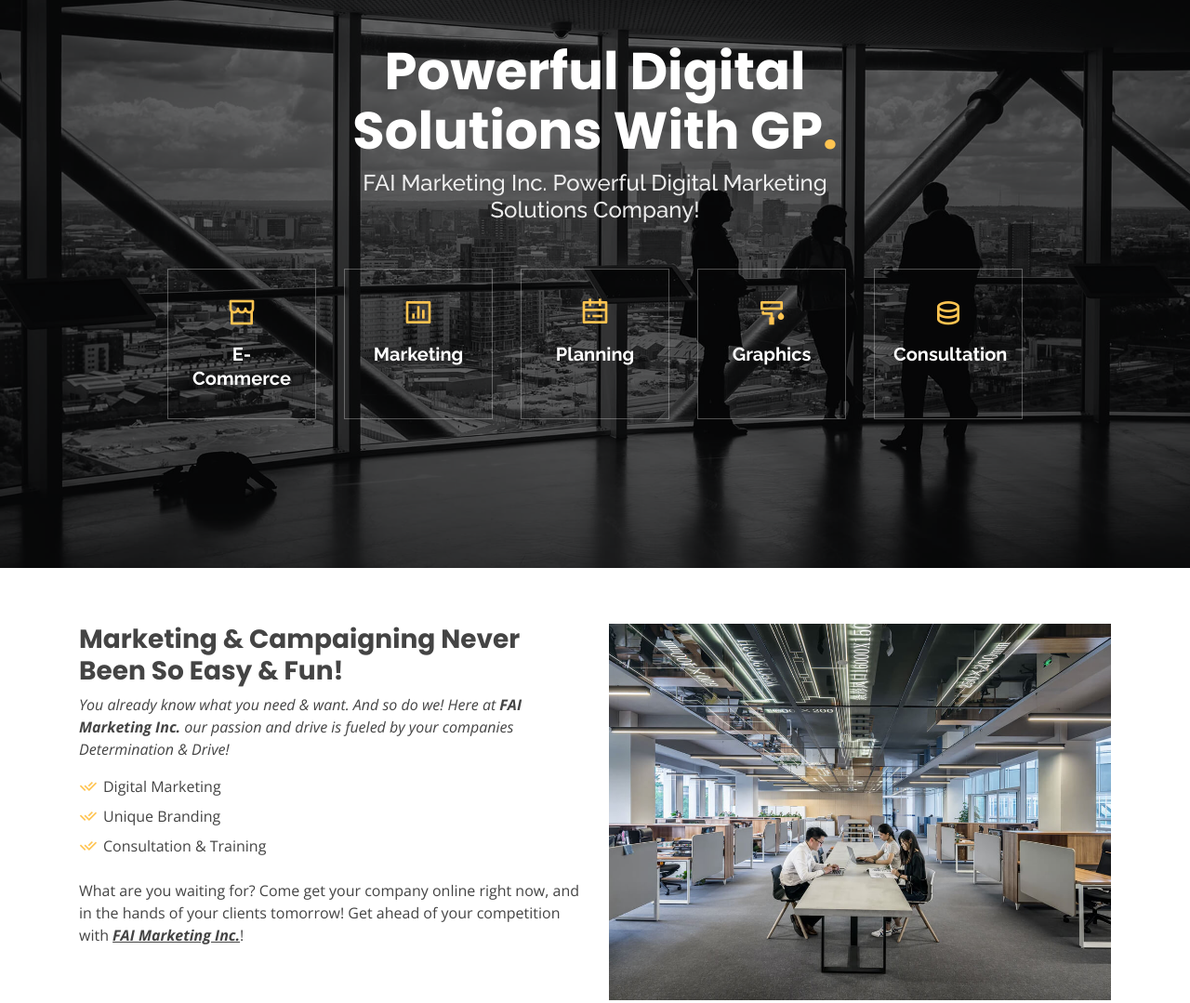
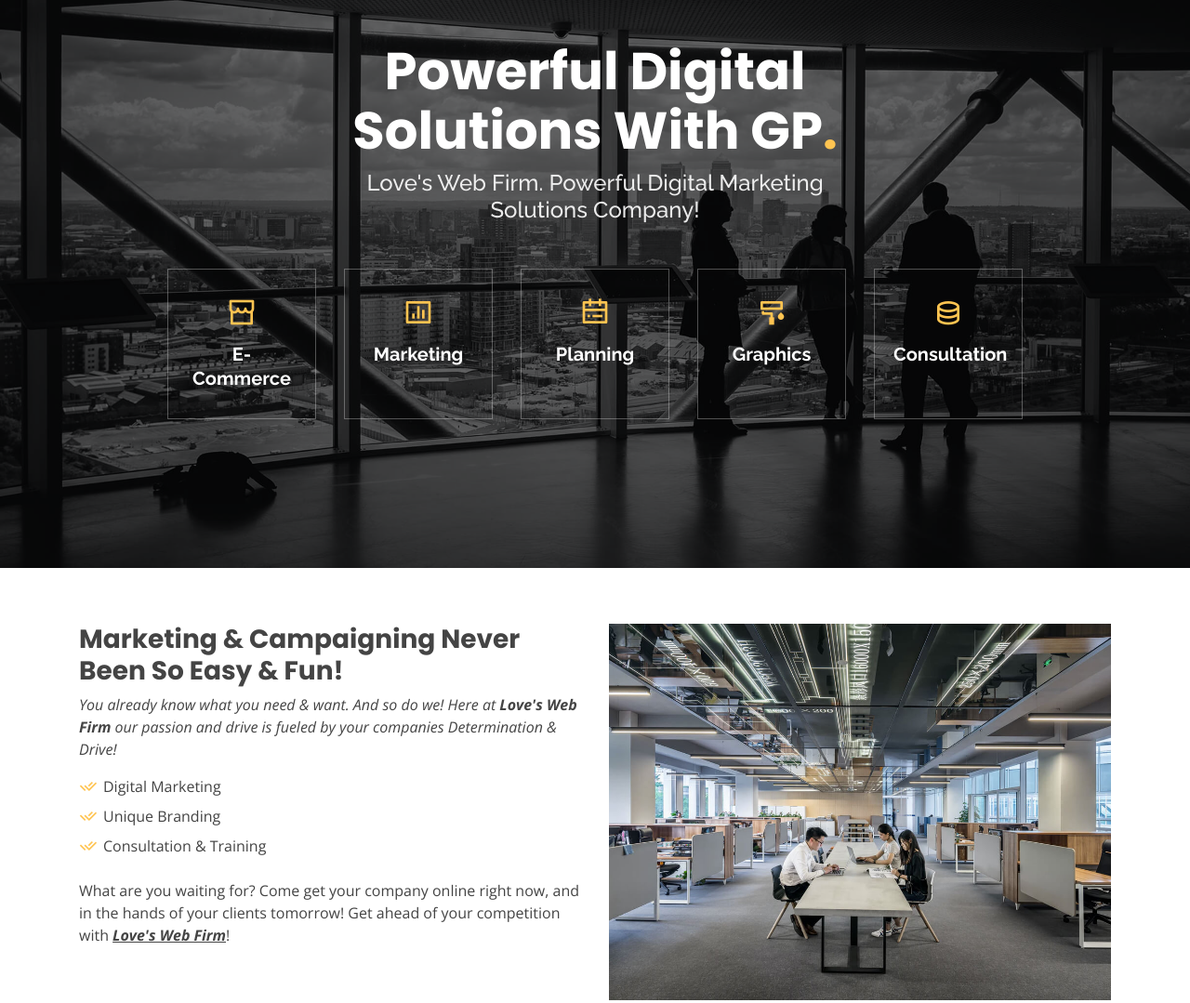
Before and after one commit to CodeN3rd/GP-Responsive-Design, a plain HTML site: page index.html in a window 1280 px wide. Shown: the part 189-1268 px from the top of the page at 93% size. Drawn offline with nearby package versions, Linux system fonts and the light colour scheme.

Commit message:
Edited theme for Loves Web Firm!

```diff
--- a/index.html
+++ b/index.html
@@ -80,7 +80,7 @@
       <div class="row justify-content-center" data-aos="fade-up" data-aos-delay="150">
         <div class="col-xl-6 col-lg-8">
           <h1>Powerful Digital Solutions With GP<span>.</span></h1>
-          <h2>FAI Marketing Inc. Powerful Digital Marketing Solutions Company!</h2>
+          <h2>Love's Web Firm. Powerful Digital Marketing Solutions Company!</h2>
         </div>
       </div>
 
@@ -133,7 +133,7 @@
           <div class="col-lg-6 pt-4 pt-lg-0 order-2 order-lg-1 content" data-aos="fade-right" data-aos-delay="100">
             <h3>Marketing & Campaigning Never Been So Easy & Fun!</h3>
             <p class="font-italic">
-              You already know what you need & want. And so do we! Here at <strong>FAI Marketing Inc.</strong> our passion and drive
+              You already know what you need & want. And so do we! Here at <strong>Love's Web Firm</strong> our passion and drive
               is fueled by your companies Determination & Drive!
             </p>
             <ul>
@@ -143,7 +143,7 @@
             </ul>
             <p>
               What are you waiting for? Come get your company online right now, and in the hands of your clients tomorrow! Get ahead of your
-              competition with <strong><i><u>FAI Marketing Inc.</u></i></strong>!
+              competition with <strong><i><u>Love's Web Firm</u></i></strong>!
             </p>
           </div>
         </div>
@@ -271,8 +271,8 @@
 
         <div class="text-center">
           <h3>Call To Action</h3>
-          <p> Contact <strong><a href="https://www.fai.marketing" target="_blank" style="color: #0F0; text-shadow: 7px 7px 14px #C0C0C0; font-size: 20px;">FAI Marketing Inc.</a></strong> today to get your company working Tomorrow!</p>
-          <a class="cta-btn" href="https://www.fai.marketing">View our Site!</a>
+          <p> Contact <strong><a href="https://www.loveswebfirm.com" target="_blank" style="color: #0F0; text-shadow: 7px 7px 14px #C0C0C0; font-size: 20px;">Love's Web Firm</a></strong> today to get your company working Tomorrow!</p>
+          <a class="cta-btn" href="https://www.loveswebfirm.com">View our Site!</a>
         </div>
 
       </div>
@@ -495,7 +495,7 @@
             <h4>Ceo &amp; Founder</h4>
             <p>
               <i class="bx bxs-quote-alt-left quote-icon-left"></i>
-                <strong>FAI Marketing Inc.</strong> Truely opened up my eyes to where my company was failing. Even better, they helped resolve the issue!
+                <strong>Love's Web Firm</strong> Truely opened up my eyes to where my company was failing. Even better, they helped resolve the issue!
               <i class="bx bxs-quote-alt-right quote-icon-right"></i>
             </p>
           </div>
@@ -506,7 +506,7 @@
             <h4>Designer</h4>
             <p>
               <i class="bx bxs-quote-alt-left quote-icon-left"></i>
-                I was in need of some assistance with a very picky client. <strong>FAI Marketing Inc.</strong> Really stepped up and helped out!
+                I was in need of some assistance with a very picky client. <strong>Love's Web Firm</strong> Really stepped up and helped out!
               <i class="bx bxs-quote-alt-right quote-icon-right"></i>
             </p>
           </div>
@@ -517,7 +517,7 @@
             <h4>Store Owner</h4>
             <p>
               <i class="bx bxs-quote-alt-left quote-icon-left"></i>
-                When I opened my store, I thought I was done! But <strong>FAI Marketing</strong> Proved me wrong! Now I have more than I ever dreamed about having!
+                When I opened my store, I thought I was done! But <strong>Love's Web Firm</strong> Proved me wrong! Now I have more than I ever dreamed about having!
               <i class="bx bxs-quote-alt-right quote-icon-right"></i>
             </p>
           </div>
@@ -528,7 +528,7 @@
             <h4>Freelancer</h4>
             <p>
               <i class="bx bxs-quote-alt-left quote-icon-left"></i>
-                I needed a website for my services, but I did not know I needed other things as well! <strong>FAI Marketing Inc.</strong> Truely stepped up their game and gave me what my clients needed!
+                I needed a website for my services, but I did not know I needed other things as well! <strong>Love's Web Firm</strong> Truely stepped up their game and gave me what my clients needed!
               <i class="bx bxs-quote-alt-right quote-icon-right"></i>
             </p>
           </div>
@@ -539,7 +539,7 @@
             <h4>Entrepreneur</h4>
             <p>
               <i class="bx bxs-quote-alt-left quote-icon-left"></i>
-                I know how to start business and keep them running. With <strong>FAI Marketing Inc.</strong> I can easily call them up and they can help with my Marketing & Website needs!
+                I know how to start business and keep them running. With <strong>Love's Web Firm</strong> I can easily call them up and they can help with my Marketing & Website needs!
               <i class="bx bxs-quote-alt-right quote-icon-right"></i>
             </p>
           </div>
@@ -663,7 +663,7 @@
               <div class="email">
                 <i class="icofont-envelope"></i>
                 <h4>Email:</h4>
-                <p>info@fai.marketing</p>
+                <p>aubrey@loveswebfirm.com</p>
               </div>
 
               <div class="phone">
@@ -727,7 +727,7 @@
                 404 Coder BLVD <br>
                 Fort Worth, TX 76067<br><br>
                 <strong>Phone:</strong> +1 817 555 0505<br>
-                <strong>Email:</strong> info@fai.marketing<br>
+                <strong>Email:</strong> aubrey@loveswebfirm.com<br>
               </p>
               <div class="social-links mt-3">
                 <a href="#" class="twitter"><i class="bx bxl-twitter"></i></a>
@@ -779,7 +779,7 @@
         &copy; Copyright <strong><span>GP</span></strong>. All Rights Reserved
       </div>
       <div class="credits">
-        Designed by <a href="https://fai.marketing/">FAI Marketing Inc. { C0d3 N3rd }</a>
+        Designed by <a href="https://www.loveswebfirm.com">Love's Web Firm { C0d3 N3rd }</a>
       </div>
     </div>
   </footer><!-- End Footer -->
```
Also changed, not shown: 1 other file.
